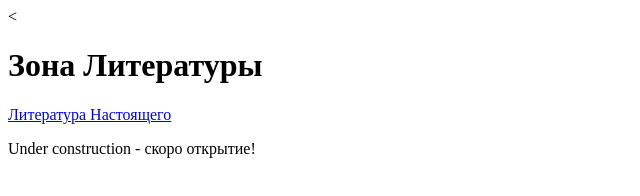
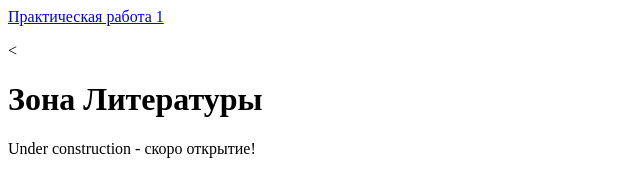
Before and after one commit to Asreniypo/school, a plain HTML site: page siteliterature.html in a window 1280 px wide. Shown: the whole page, without its empty margins (0-640 px from the left). Drawn offline with Linux system fonts and the light colour scheme.

Commit message:
Update siteliterature.html

```diff
--- a/siteliterature.html
+++ b/siteliterature.html
@@ -3,6 +3,7 @@
 <head>
   <meta http-equip="Content-type" content="text/html";
   meta charset="utf-8">
+  <p><a href="./favicon.ico">Практическая работа 1</a></p>
   <meta name="description" content ="Во всем мире начали создаваться все новые произведения, далеко уходящие от классической литературы. Здесь подборка современной литературы от некоторых авторов">
   <meta name="keywords" content="литература, вдохновение, ЗонаЛитературы">
   <<title> ЗонаЛитературы - место, где  собираются писатели</title>
@@ -10,7 +11,6 @@
 </head>
 <body>
 <h1>Зона Литературы</h1>
-  <p><a href="./Lesson1/test.html">Литература Настоящего</a></p>
   <p> Under construction - скоро открытие!</p>
 </body>
 </html>
```
